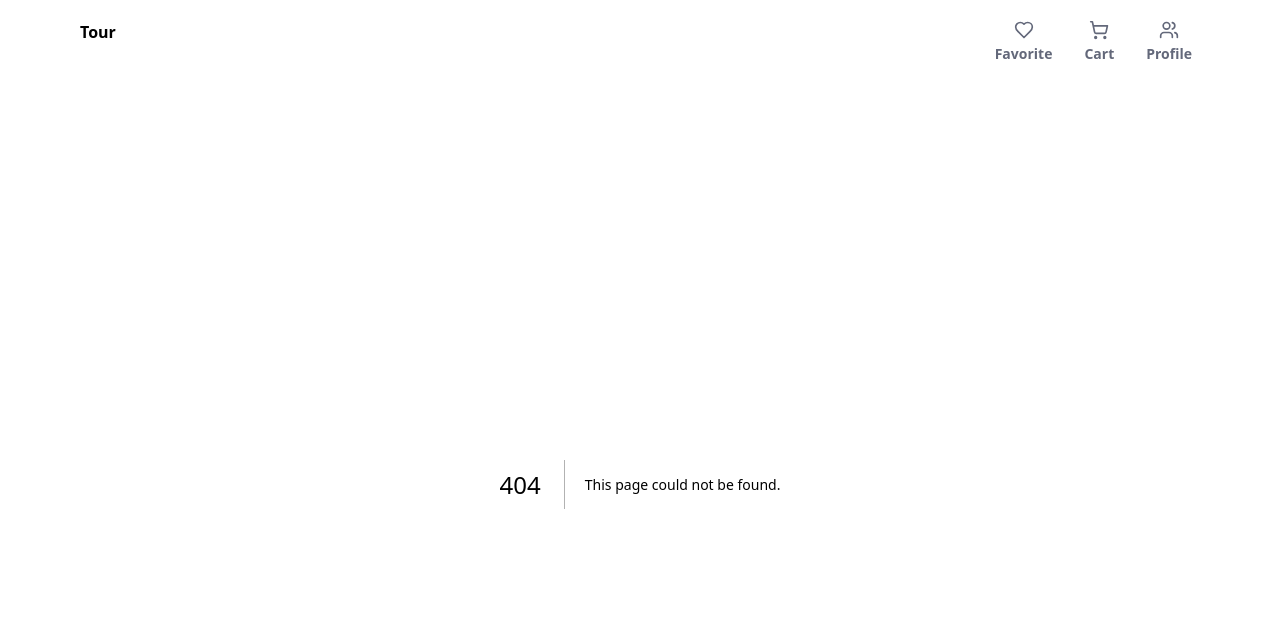
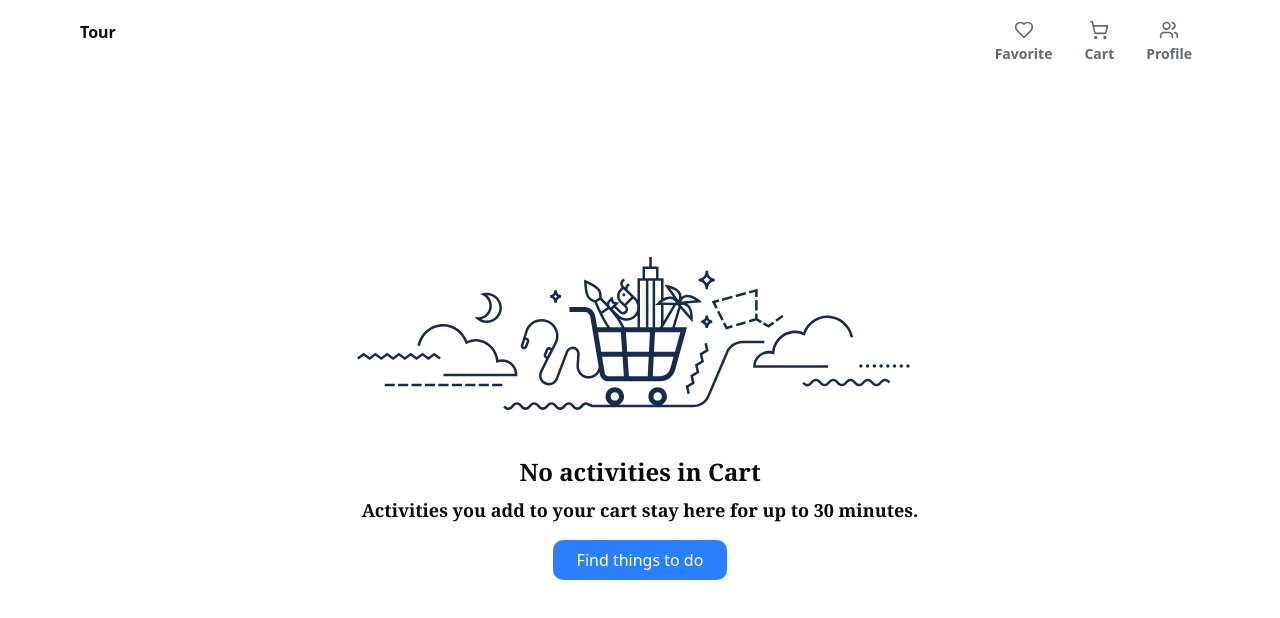
Before and after one commit to SadimMali/Tour-Management-System, a Next.js app in the folder client/: page /cart in a window 1280 px wide. Before the commit this address had no page. Shown: the top 618 px of the page. Built offline with nearby package versions, Linux system fonts and the light colour scheme.

Commit message:
feat: Add EmptyCart component for displaying empty cart state

```diff
--- /dev/null
+++ b/client/src/app/(app)/cart/page.tsx
@@ -0,0 +1,10 @@
+import EmptyCart from "@/components/cart/EmptyCart";
+import React from "react";
+
+export default function CartPage() {
+  return (
+    <div>
+      <EmptyCart />
+    </div>
+  );
+}
--- /dev/null
+++ b/client/src/components/cart/EmptyCart.tsx
@@ -0,0 +1,27 @@
+import Image from "next/image";
+import React from "react";
+
+export default function EmptyCart() {
+  return (
+    <div className="w-full h-[calc(100vh-10rem)] flex justify-center items-center">
+      <div className="text-center flex flex-col justify-center items-center">
+        <Image
+          src="/shopping-cart.svg"
+          width={600}
+          height={300}
+          className="object-cover"
+          alt="Empty cart illustration"
+        />
+        <h1 className="font-serif font-semibold text-xl lg:text-2xl mt-4">
+          No activities in Cart
+        </h1>
+        <p className="font-serif font-semibold lg:text-lg mt-2">
+          Activities you add to your cart stay here for up to 30 minutes.
+        </p>
+        <button className="mt-4 px-6 py-2 bg-blue-500 text-white rounded-lg hover:bg-blue-600">
+          Find things to do
+        </button>
+      </div>
+    </div>
+  );
+}
```
